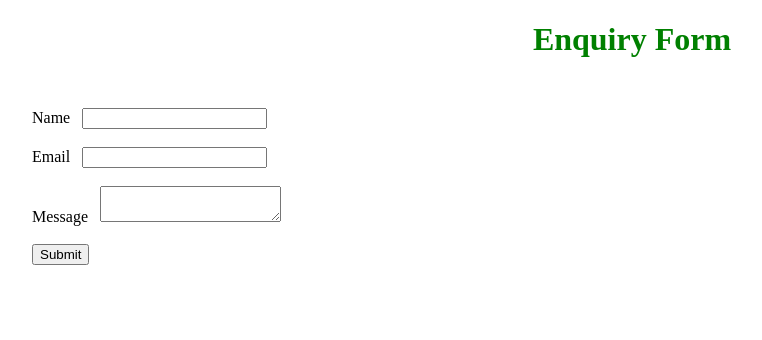
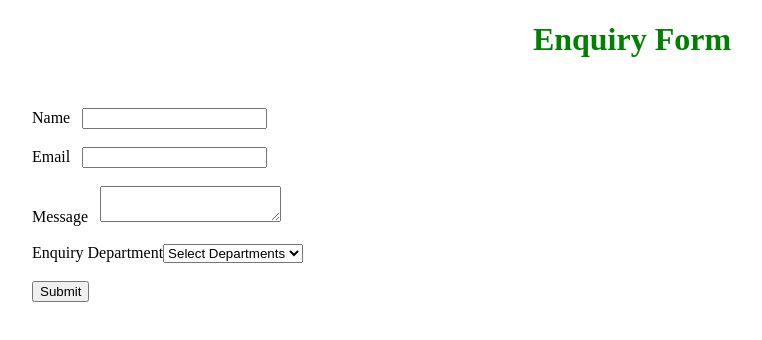
Before and after one commit to Lalit0325/Basic_ReactJS_Project, a React (Vite) app: page / in a window 1280 px wide. Shown: the top 340 px of the page, without its empty margins (8-770 px from the left). Built offline with nearby package versions, Linux system fonts and the light colour scheme.

Commit message:
updated enquiry form

```diff
--- a/src/Pages/Enquiry/EnquiryControlledOptimized.jsx
+++ b/src/Pages/Enquiry/EnquiryControlledOptimized.jsx
@@ -11,9 +11,9 @@ function EnquiryControlledOptimized() {
     }
 
     try {
-           const response = await   fetch("https://jsonplaceholder.typicode.com/posts",{
-              method:'POST',
-              headers:{
+      const response = await fetch("https://jsonplaceholder.typicode.com/posts", {
+        method: 'POST',
+        headers: {
           CLIENT_ID: "ABCD1234",
         },
         body: JSON.stringify(enquiryFormData),
@@ -29,6 +29,8 @@ function EnquiryControlledOptimized() {
     name: "",
     email: "",
     message: "",
+    enqDept: "",
+    othdept: "",
   }
   const [enquiryFormData, setEnquiryFormData] = useState(userObjData);
   const [nameError, setNameError] = useState(false);
@@ -76,6 +78,22 @@ function EnquiryControlledOptimized() {
     if (message.length >= 10 && message.length <= 300) return true
     return false
   }
+
+  const deptChangeHandler=(e)=>
+  {
+     const value=e.target.value;
+     setEnquiryFormData({ ...enquiryFormData, enqDept: value });
+
+     console.log(value);
+
+  }
+  const othDeptChangeHandler=(e)=>
+  {
+    const value=e.target.value;
+    setEnquiryFormData({ ...enquiryFormData, othdept: value });
+
+     console.log(value);
+  }
   return (
     <>
       <h1 style={{ textAlign: 'center', color: 'green' }}>Enquiry Form</h1>
@@ -115,6 +133,30 @@ function EnquiryControlledOptimized() {
               id="message" />
             {messageError && <span style={{ color: 'red' }}>Required, Min 10 and max 300 characters</span>}
           </div><br></br>
+
+          <div>
+            <label htmlFor='enqdept'>Enquiry Department</label>
+            <select id='enqdept'value={enquiryFormData.enqDept} onChange={deptChangeHandler}>
+              <option value="" disabled>Select Departments</option>
+              <option value="hr">HR</option>
+              <option value="sales">Sales</option>
+              <option value="it">IT</option>
+              <option value="admin">Admin</option>
+              <option value="other">Other</option>
+            </select>
+            {enquiryFormData.enqDept==='other' &&
+            <div>
+              <input
+              onChange={othDeptChangeHandler}
+              name='othdept'
+              id='othdept'
+              value={enquiryFormData.othdept}
+              />
+            </div>
+            }
+          </div>
+
+          <br></br>
           <input type='submit' />
         </form>
       </div>
```
Lines whose indentation alone changed are shown as unchanged.
